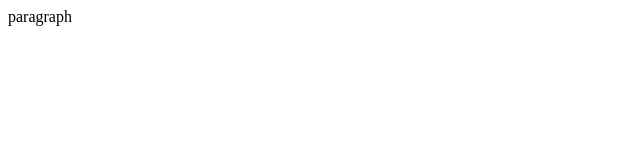
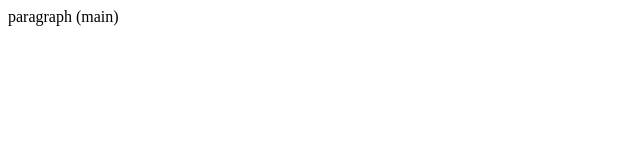
Before and after one commit to nitin241195/demo1, a plain HTML site: page index.html in a window 1280 px wide. Shown: the full height of the page, 0-640 px from the left. Drawn offline with Linux system fonts and the light colour scheme.

Commit message:
edited index.html

```diff
--- a/index.html
+++ b/index.html
@@ -1 +1 @@
-<p>paragraph</p>
+<p>paragraph (main)</p>
```
